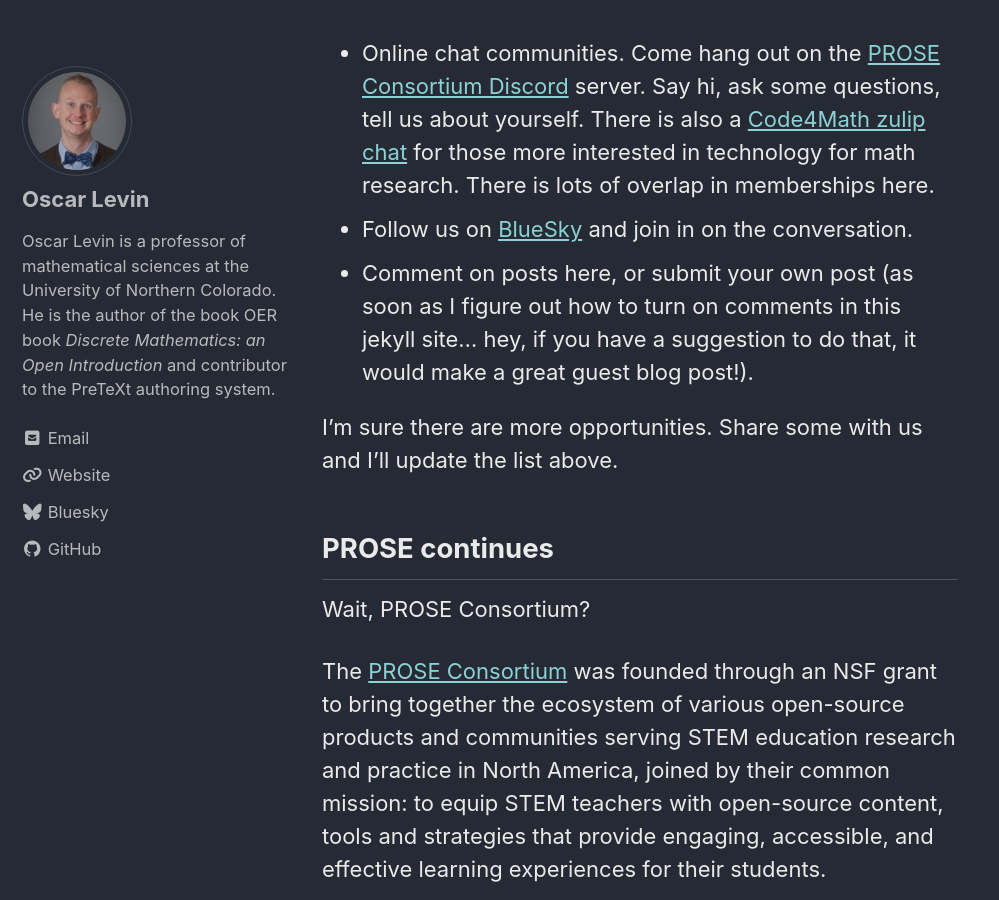
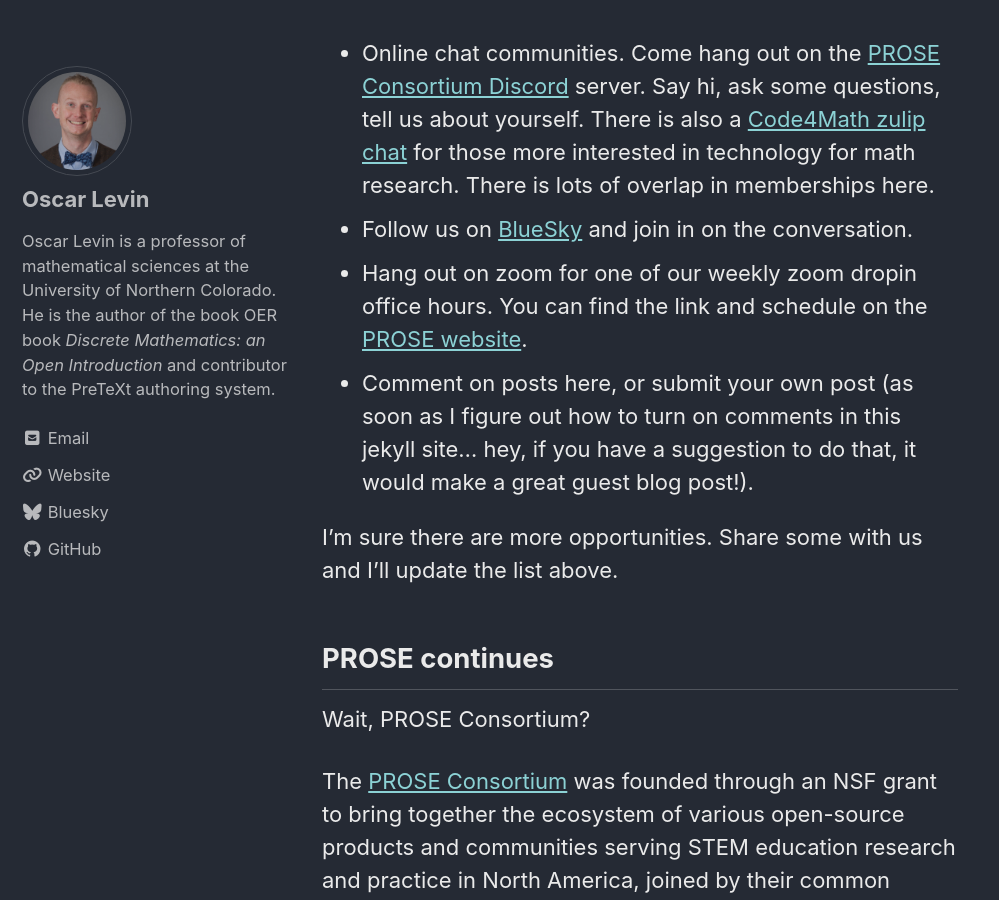
Before and after one commit to mathtechorg/mathtechorg.github.io, a Jekyll site: the page built from _posts/2025-01-15-welcome.md, in a window 1280 px wide and 900 px high, scrolled down 1963 px. Shown: the whole window, without its empty margins (0-999 px from the left). Built offline with Jekyll 4.4.1, drawn with Linux system fonts in a browser that asks for light colours; cached includes are drawn as plain includes.

Commit message:
add link to zoom schedule

```diff
--- a/_posts/2025-01-15-welcome.md
+++ b/_posts/2025-01-15-welcome.md
@@ -25,6 +25,7 @@
 
 - Online chat communities.  Come hang out on the [PROSE Consortium Discord](https://discord.gg/3pVWQtf9rt) server.  Say hi, ask some questions, tell us about yourself.  There is also a [Code4Math zulip chat](https://code4math.zulipchat.com/) for those more interested in technology for math research.  There is lots of overlap in memberships here.
 - Follow us on [BlueSky](https://bsky.app/profile/mathtech.org) and join in on the conversation.
+- Hang out on zoom for one of our weekly zoom dropin office hours.  You can find the link and schedule on the [PROSE website](https://prose.runestone.academy/#upcoming-events).
 - Comment on posts here, or submit your own post (as soon as I figure out how to turn on comments in this jekyll site... hey, if you have a suggestion to do that, it would make a great guest blog post!).
 
 I'm sure there are more opportunities.  Share some with us and I'll update the list above.
```
